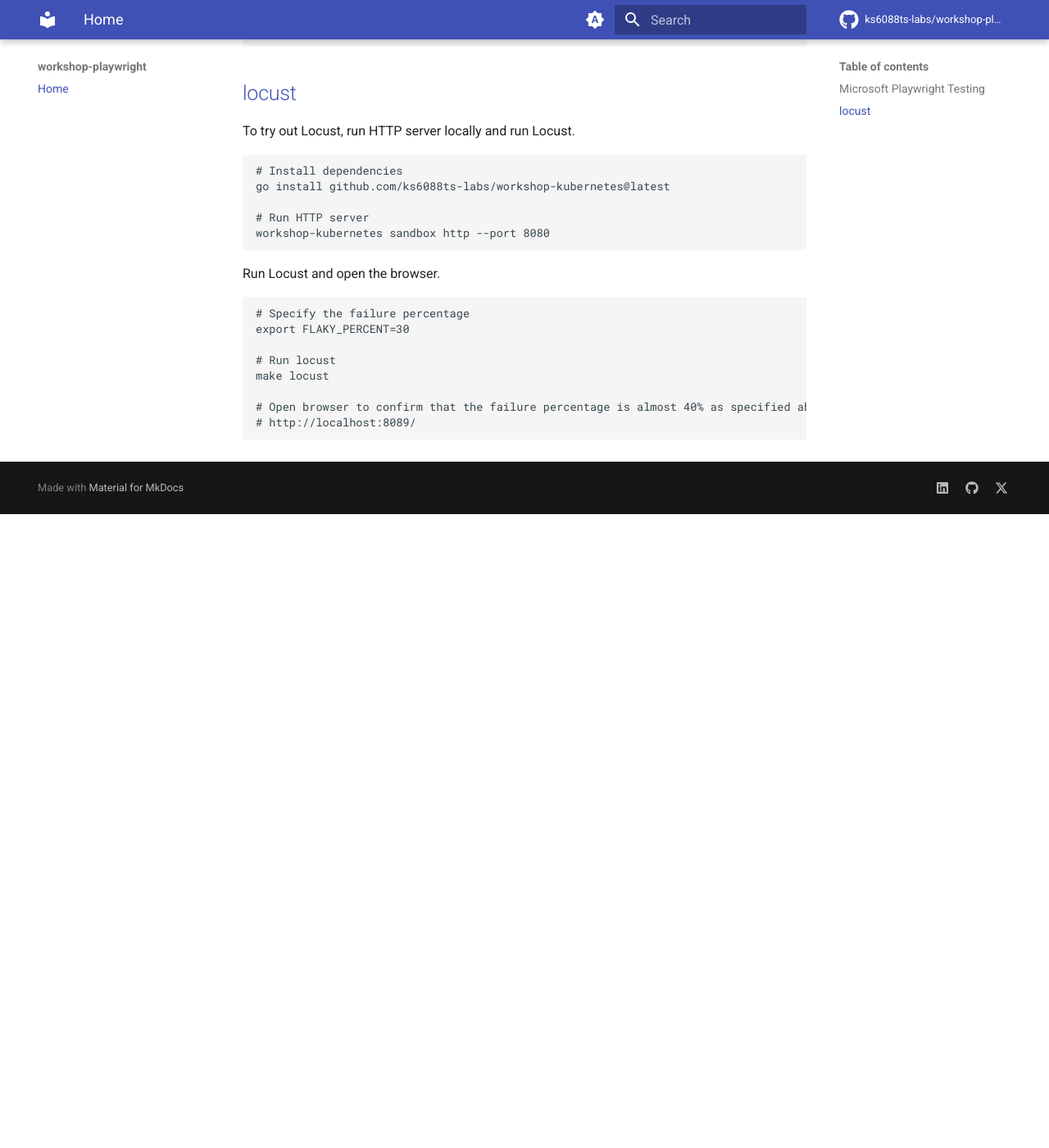
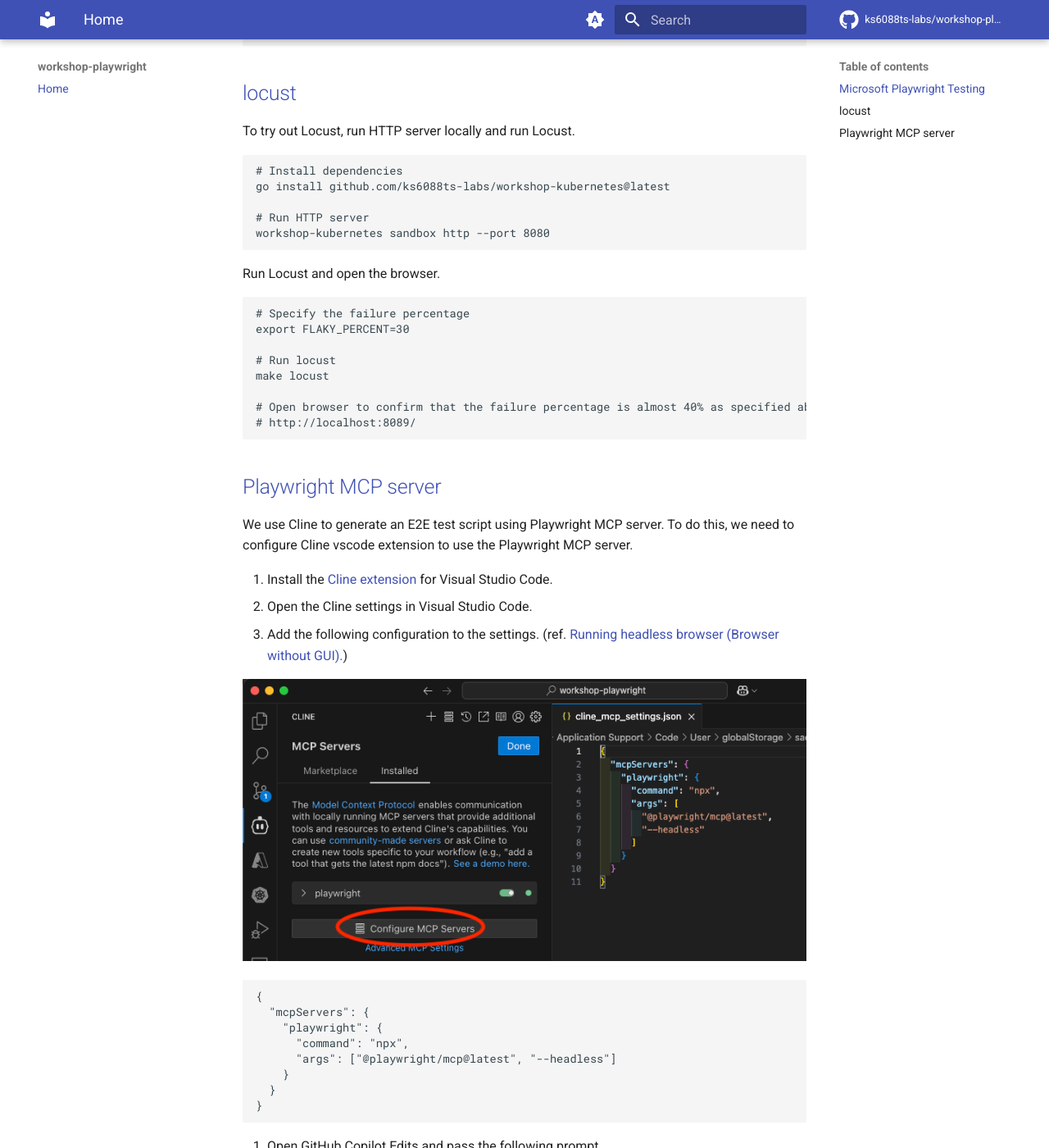
Before and after one commit to ks6088ts-labs/workshop-playwright, an MkDocs documentation site: the page built from docs/index.md, in a window 1280 px wide and 1400 px high, scrolled down 773 px. Shown: the whole window at 82% size. Built offline with MkDocs 1.6.1 and Material for MkDocs 9.7.7, drawn with Linux system fonts in a browser that asks for light colours; comment, search, counter and statistics services are not loaded; some of the changed text lies outside the part shown.

Commit message:
generate codes via mcp playwright

````diff
--- a/docs/index.md
+++ b/docs/index.md
@@ -58,3 +58,62 @@
 # Open browser to confirm that the failure percentage is almost 40% as specified above
 # http://localhost:8089/
 ```
+
+## [Playwright MCP server](https://github.com/microsoft/playwright-mcp)
+
+We use Cline to generate an E2E test script using Playwright MCP server.
+To do this, we need to configure Cline vscode extension to use the Playwright MCP server.
+
+1. Install the [Cline extension](https://marketplace.visualstudio.com/items?itemName=saoudrizwan.claude-dev) for Visual Studio Code.
+2. Open the Cline settings in Visual Studio Code.
+3. Add the following configuration to the settings. (ref. [Running headless browser (Browser without GUI).](https://github.com/microsoft/playwright-mcp?tab=readme-ov-file#running-headless-browser-browser-without-gui))
+
+![cline_mcp_server_settings](./images/cline_mcp_server_settings.png)
+
+```json
+{
+  "mcpServers": {
+    "playwright": {
+      "command": "npx",
+      "args": ["@playwright/mcp@latest", "--headless"]
+    }
+  }
+}
+```
+
+4. Open GitHub Copilot Edits and pass the following prompt.
+
+```
+Playwright's MCP server to create a Playwright test script in tests/test_hatena_bookmark.py that:
+- Visits the Hatena Bookmark popular entries page (https://b.hatena.ne.jp/hotentry/all)
+- Extracts the title, URL, and number of bookmark users for popular entries
+- Outputs this data in JSON format to standard output
+Please reference other test code implementations as needed.
+```
+
+5. Run the generated test script.
+
+```shell
+$ uv run pytest -v tests/test_hatena_bookmark.py --capture=no --verbose
+tests/test_hatena_bookmark.py::test_hatena_bookmark_hotentry[chromium] [
+  {
+    "title": "「あんなパフォーマンスがあっていいのか」高校野球の入場行進で異例の行動　「軍隊式」に疑問を持ったチームに驚きの反響 ｜ 47NEWS",
+    "url": "https://nordot.app/1276520592422387913",
+    "bookmark_count": 295
+  },
+  {
+    "title": "VSCodeでドキュメント作成するならまずこれを入れよう - Qiita",
+    "url": "https://qiita.com/tossie85/items/c8aef027cb6acba3b437",
+    "bookmark_count": 425
+  },
+  .
+  .
+  .
+  {
+    "title": "【Spice Theater＠丸の内】札幌で人気だったスパイスカレー店が店名新たに東京進出 - 御成門プログラマーのグルメ記録",
+    "url": "https://food.onarimon.jp/entry/2025/03/28/213738",
+    "bookmark_count": 26
+  }
+]
+PASSED
+```
````
Also changed, not shown: docs/images/cline_mcp_server_settings.png (added), 1 other file.
